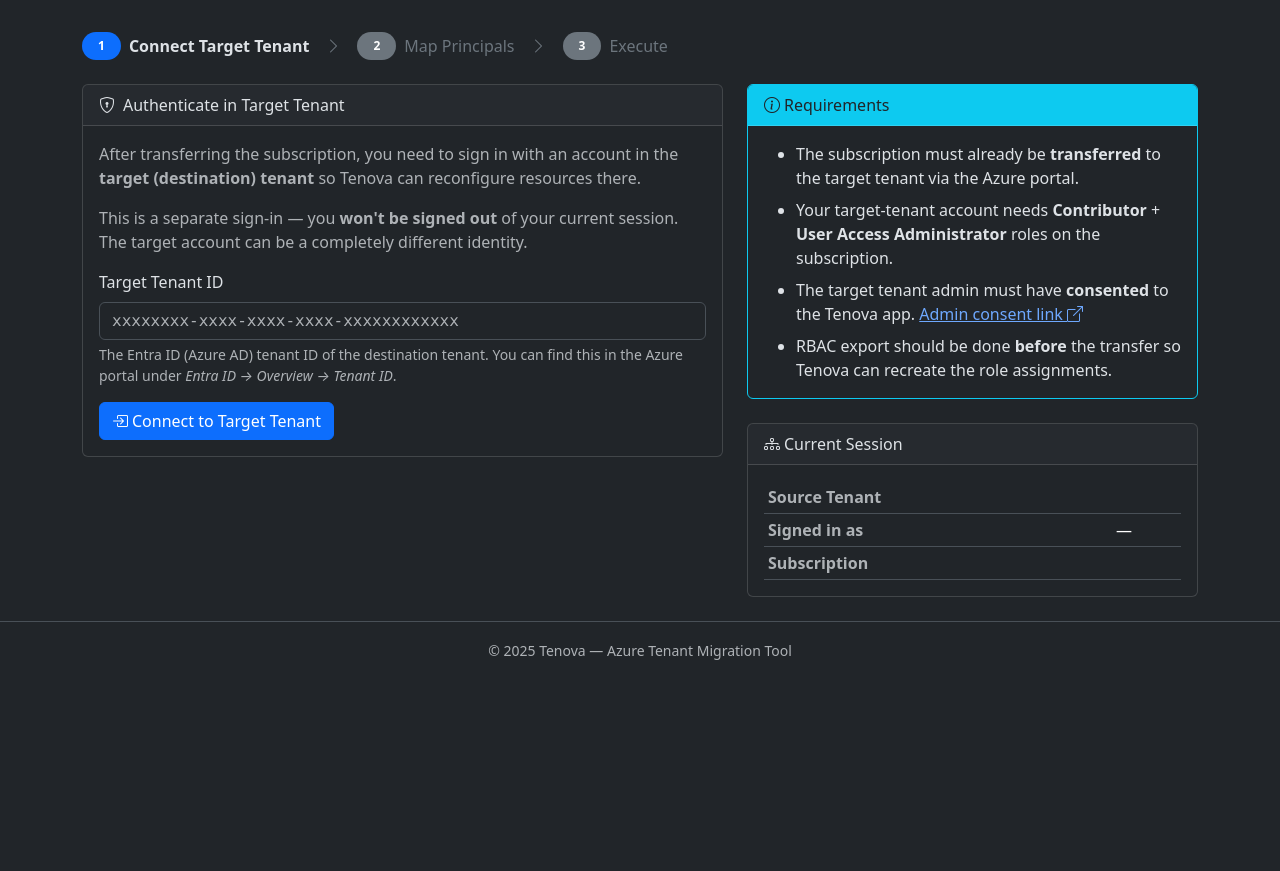
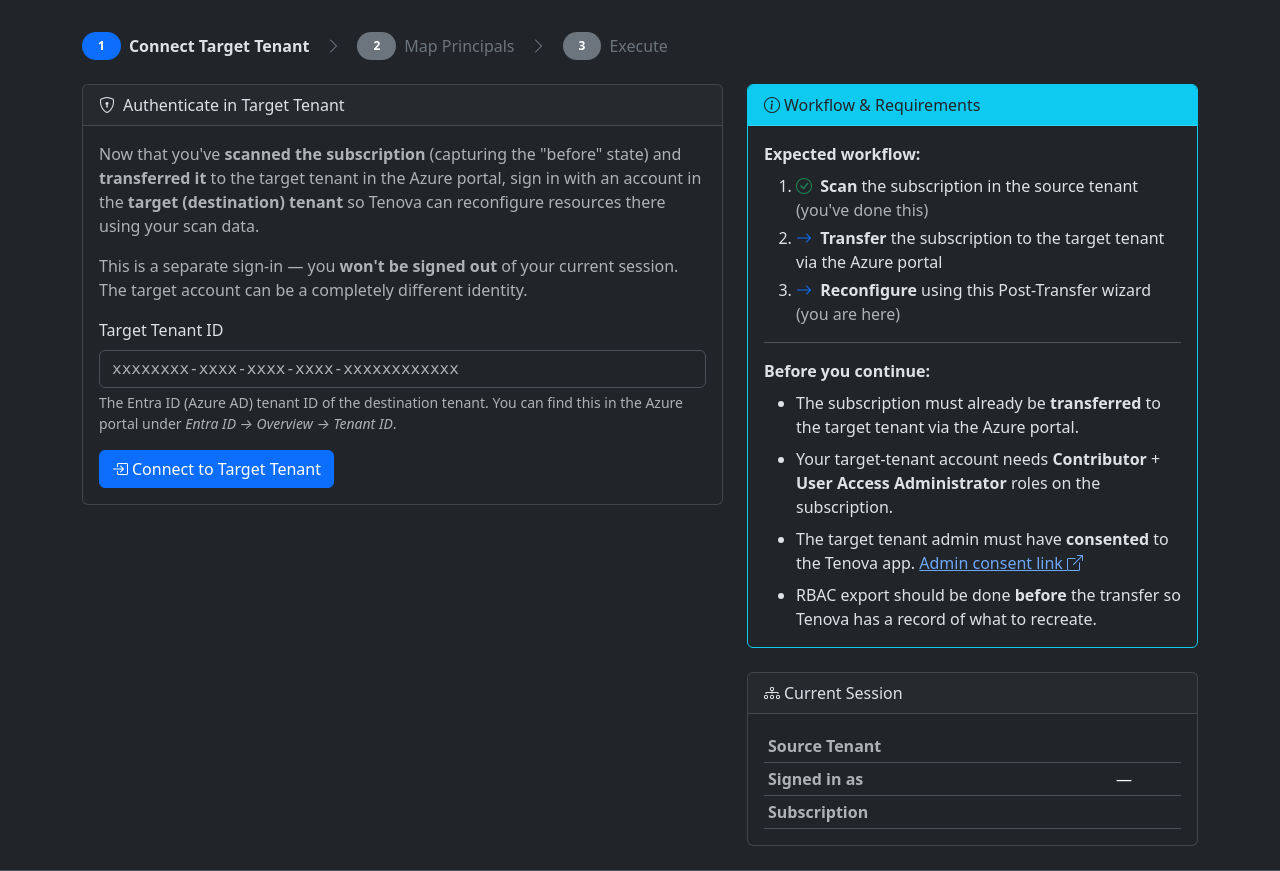
Before and after one commit to microsoft/azure-sub-migrator, a Flask app: template web/templates/connect_target.html in a window 1280 px wide. Shown: the part 155-1026 px from the top of the page. Before the commit the page ends 815 px from the top, so only its background shows below. Run offline with Flask 3, Linux system fonts and the light colour scheme; the template is opened without the code that fills it, so the values that code supplies are empty; some libraries are stand-ins or nearby versions.

Commit message:
fix: switch to server-side sessions to prevent cookie overflow
Flask's cookie-based sessions (4KB limit) overflow when storing both
source and target tenant access tokens (~1.5-2KB each). This caused
the target tenant connection to silently fail - the browser dropped
the oversized cookie and the next request had no session data.

Switch to Flask-Session with filesystem backend so only a tiny session
ID cookie is sent to the browser. Also update connect_target.html to
clarify the scan-transfer-reconfigure workflow.

```diff
--- a/requirements.txt
+++ b/requirements.txt
@@ -20,6 +20,7 @@
 flask>=3.0
 flask-wtf>=1.2
 flask-limiter>=3.5
+flask-session>=0.6
 msal>=1.28
 cryptography>=42.0
 gunicorn>=21.2
--- a/web/app.py
+++ b/web/app.py
@@ -10,6 +10,7 @@
 from flask import Flask, Response, g, session
 from flask_limiter import Limiter
 from flask_limiter.util import get_remote_address
+from flask_session import Session
 from flask_wtf.csrf import CSRFProtect
 from werkzeug.middleware.proxy_fix import ProxyFix
 
@@ -50,6 +51,22 @@
     app.config["SESSION_COOKIE_SECURE"] = is_azure    # Secure only on HTTPS (Azure)
     app.config["SESSION_COOKIE_HTTPONLY"] = True       # no JS access
     app.config["SESSION_COOKIE_SAMESITE"] = "Lax"     # CSRF protection
+
+    # ── Server-side sessions ─────────────────────────────────────────
+    # Flask's default cookie-based sessions have a 4KB limit.
+    # Azure AD access tokens (~1.5-2KB each) overflow this when we
+    # store both source and target tenant tokens.  Flask-Session
+    # keeps session data on the server; only a tiny session ID cookie
+    # is sent to the browser.
+    app.config["SESSION_TYPE"] = "filesystem"
+    app.config["SESSION_FILE_DIR"] = os.path.join(
+        "/tmp" if is_azure else os.path.join(os.getcwd(), ".flask_sessions"),
+        "flask_sessions",
+    )
+    app.config["SESSION_PERMANENT"] = True
+    app.config["SESSION_USE_SIGNER"] = True           # sign the session ID cookie
+    app.config["SESSION_FILE_THRESHOLD"] = 200        # max files before cleanup
+    Session(app)
 
     # Session idle timeout (default 30 minutes)
     app.config["SESSION_IDLE_MINUTES"] = int(os.environ.get("SESSION_IDLE_MINUTES", "30"))
--- a/web/templates/connect_target.html
+++ b/web/templates/connect_target.html
@@ -78,8 +78,10 @@
       </div>
       <div class="card-body">
         <p class="text-body-secondary mb-3">
-          After transferring the subscription, you need to sign in with an account in the
-          <strong>target (destination) tenant</strong> so Tenova can reconfigure resources there.
+          Now that you've <strong>scanned the subscription</strong> (capturing the "before" state) and
+          <strong>transferred it</strong> to the target tenant in the Azure portal, sign in with an
+          account in the <strong>target (destination) tenant</strong> so Tenova can reconfigure
+          resources there using your scan data.
         </p>
         <p class="text-body-secondary mb-3">
           This is a separate sign-in — you <strong>won't be signed out</strong> of your current session.
@@ -113,9 +115,29 @@
   <div class="col-lg-5">
     <div class="card border-info mb-4">
       <div class="card-header bg-info text-dark">
-        <i class="bi bi-info-circle me-1"></i>Requirements
+        <i class="bi bi-info-circle me-1"></i>Workflow &amp; Requirements
       </div>
       <div class="card-body">
+        <p class="fw-semibold mb-2">Expected workflow:</p>
+        <ol class="mb-3">
+          <li class="mb-1">
+            <i class="bi bi-check-circle text-success me-1"></i>
+            <strong>Scan</strong> the subscription in the source tenant
+            <span class="text-body-secondary">(you've done this)</span>
+          </li>
+          <li class="mb-1">
+            <i class="bi bi-arrow-right text-primary me-1"></i>
+            <strong>Transfer</strong> the subscription to the target tenant
+            via the Azure portal
+          </li>
+          <li class="mb-1">
+            <i class="bi bi-arrow-right text-primary me-1"></i>
+            <strong>Reconfigure</strong> using this Post-Transfer wizard
+            <span class="text-body-secondary">(you are here)</span>
+          </li>
+        </ol>
+        <hr />
+        <p class="fw-semibold mb-2">Before you continue:</p>
         <ul class="mb-0">
           <li class="mb-2">
             The subscription must already be <strong>transferred</strong> to the target tenant
@@ -133,7 +155,7 @@
           </li>
           <li>
             RBAC export should be done <strong>before</strong> the transfer so Tenova
-            can recreate the role assignments.
+            has a record of what to recreate.
           </li>
         </ul>
       </div>
--- a/web/templates/scan_results.html
+++ b/web/templates/scan_results.html
@@ -98,7 +98,8 @@
     <a id="download-plan" href="#" class="btn btn-outline-primary me-2">
       <i class="bi bi-download me-1"></i>JSON
     </a>
-    <a href="{{ url_for('main.connect_target', task_id=task_id) }}" class="btn btn-warning">
+    <a href="{{ url_for('main.connect_target', task_id=task_id) }}" class="btn btn-warning"
+       title="Use after transferring the subscription to the target tenant in the Azure portal. Your scan data is the 'before' snapshot that Tenova uses to reconfigure resources.">
       <i class="bi bi-lightning-charge me-1"></i>Post-Transfer Setup
     </a>
   </div>
```
